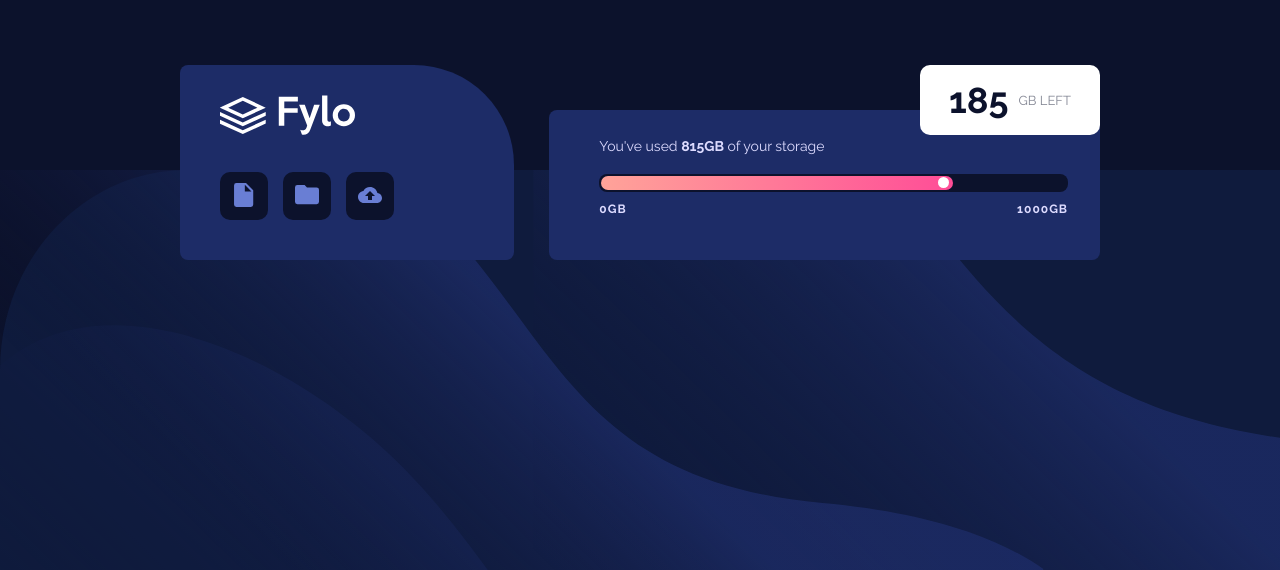
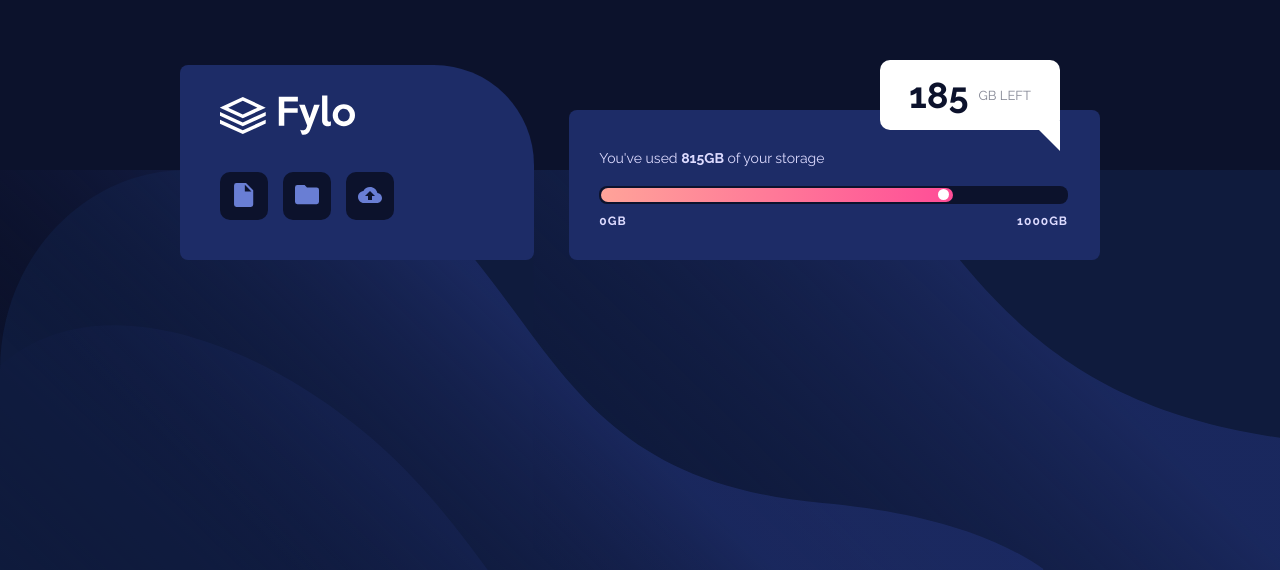
Before and after one commit to emestabillo/fylo-data-storage-component, a plain HTML site: page index.html in a window 1280 px wide. Shown: the part 230-800 px from the top of the page. Drawn offline with Linux system fonts and the light colour scheme.

Commit message:
Add callout

```diff
--- a/style.css
+++ b/style.css
@@ -36,6 +36,7 @@ body {
   max-width: 144rem;
   background-image: url(/images/bg-mobile.svg);
   background-size: cover;
+  margin: 0 auto;
 }
 
 main {
@@ -160,37 +161,7 @@ li:first-child {
   background: #fff;
   border-radius: 1rem;
   left: calc(100% - 1.5rem);
-
-  /* -webkit-animation: slideIn 1s forwards;
-  -moz-animation: slideIn 1s forwards;
-  animation: slideIn 1s forwards; */
 }
-
-/* @-webkit-keyframes slideIn {
-  0% {
-    margin-left: 0px;
-  }
-  100% {
-    margin-left: 70%;
-  }
-}
-@-moz-keyframes slideIn {
-  0% {
-    margin-left: 0px;
-  }
-  100% {
-    margin-left: 70%;
-  }
-}
-
-@keyframes slideIn {
-  0% {
-    margin-left: 0px;
-  }
-  100% {
-    margin-left: 70%;
-  }
-} */
 
 .capacity {
   display: flex;
@@ -207,8 +178,6 @@ li:first-child {
   margin: 0 auto;
   left: 0;
   right: 0;
-  /* bottom: -0.5rem; */
-  /* bottom: -1rem; */
   width: 18rem;
   height: 7rem;
   background: #fff;
@@ -263,15 +232,19 @@ li:first-child {
   .brand {
     flex: 1;
     margin-right: 3.5rem;
-    padding: 3rem 6rem 4rem 4rem;
+    /* padding: 3rem 6rem 4rem 4rem; */
+    padding: 3rem 8rem 4rem 4rem;
   }
 
   .storage {
     flex: 2;
     align-self: flex-end;
     height: 15rem;
+    /* margin-bottom: 1.5rem; */
+    /* padding-left: 5rem; */
+    padding-left: 3rem;
+    padding-top: 4rem;
     margin-bottom: 1.5rem;
-    padding-left: 5rem;
   }
 
   .storage p {
@@ -280,6 +253,23 @@ li:first-child {
 
   .alert {
     margin-right: 0;
+    right: 4rem;
     /* bottom: 0; */
+    top: -0.5rem;
+  }
+
+  .alert::after {
+    content: "";
+    position: absolute;
+    bottom: 0;
+    right: 0;
+    width: 0;
+    height: 0;
+    border: 30px solid transparent;
+    border-top-color: #fff;
+    border-bottom: 0;
+    border-right: 0;
+    margin-left: -1.3rem;
+    margin-bottom: -2.1rem;
   }
 }
```
